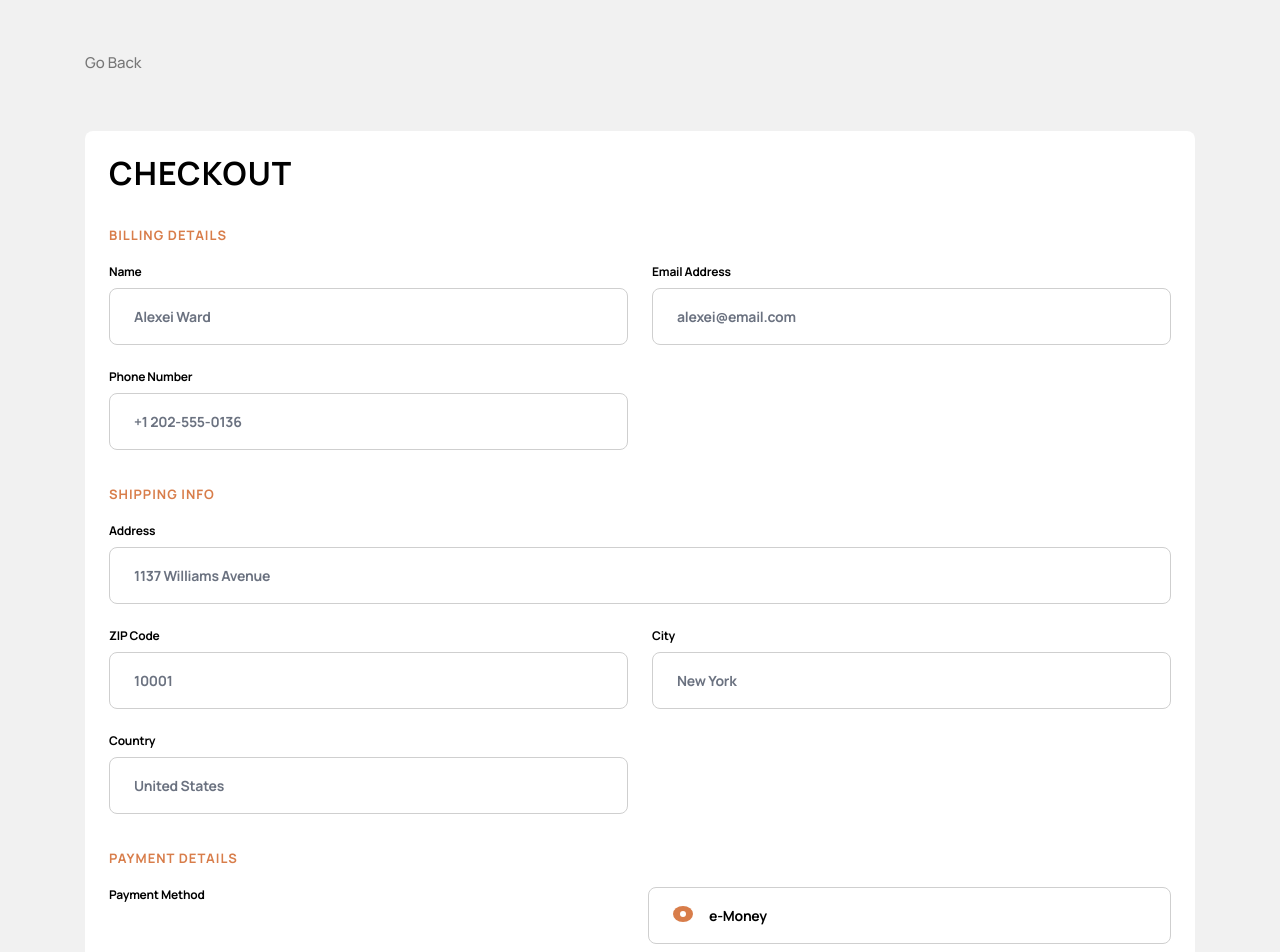
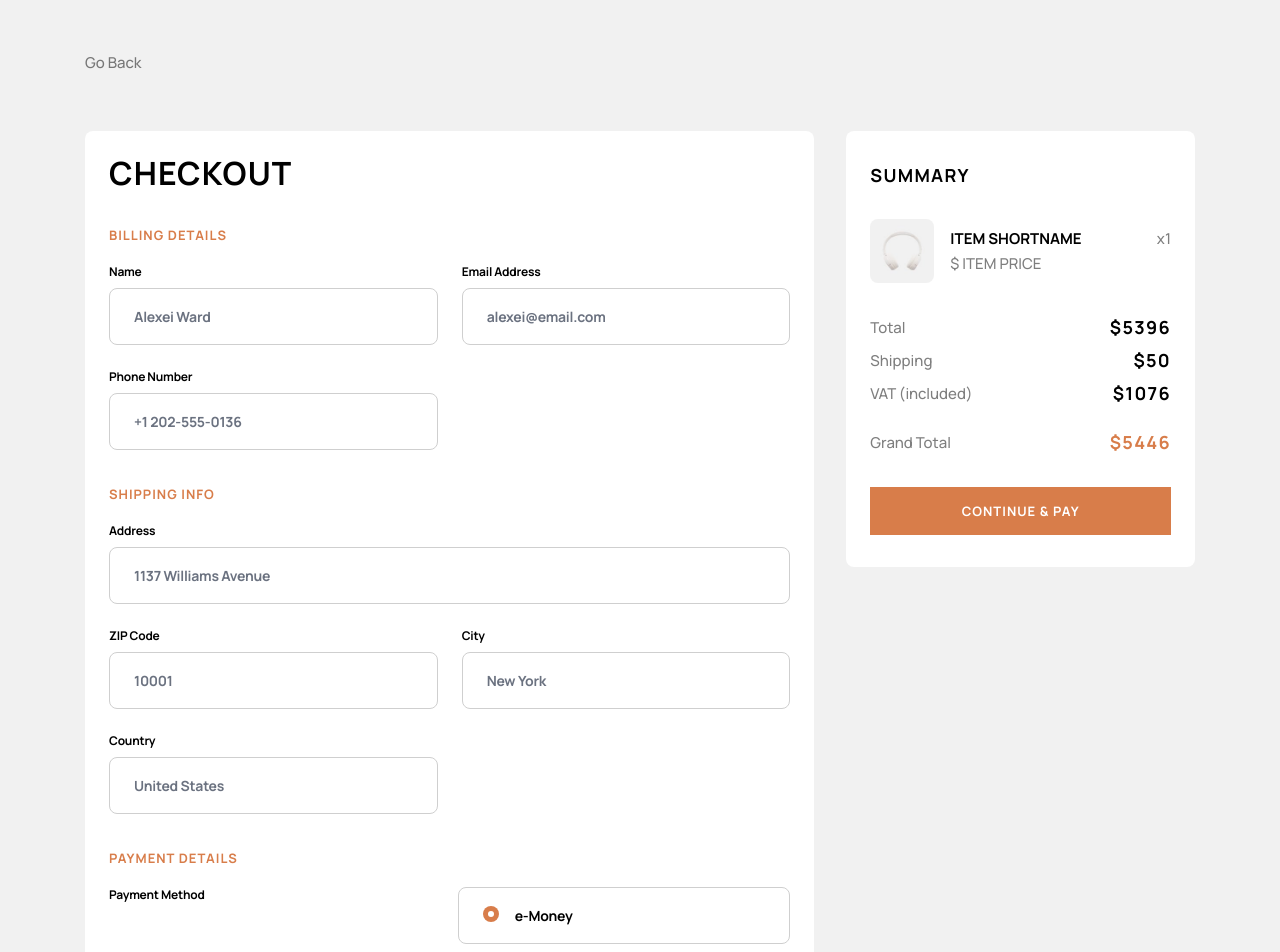
Before and after one commit to scottmotion/audiophile-ecommerce, a React (Vite) app: page /audiophile-ecommerce/checkout in a window 1280 px wide. Shown: the part 120-1072 px from the top of the page. Built offline with nearby package versions, Linux system fonts and the light colour scheme.

Commit message:
Update Checkout.tsx

```diff
--- a/src/pages/Checkout.tsx
+++ b/src/pages/Checkout.tsx
@@ -11,8 +11,9 @@ export default function Checkout() {
           </Link>
         </div>
       </nav>
-      <main className="flex w-full flex-col items-center gap-[2rem] bg-light-grey px-6 pb-24 md:px-10 md:pb-[7.25rem] lg:pb-[8.75rem]">
-        <section className="flex w-full max-w-content flex-col gap-8 rounded-lg bg-white px-6 pb-8 pt-6">
+      <main className="flex w-full flex-col items-center  bg-light-grey px-6 pb-24 md:px-10 md:pb-[7.25rem] lg:pb-[8.75rem]">
+        <div className="grid w-full max-w-content gap-[2rem] lg:grid-cols-3">
+          <section className="flex w-full flex-col gap-8 rounded-lg bg-white px-6 pb-8 pt-6 lg:col-span-2">
             <h1 className="heading-5 md:heading-4">Checkout</h1>
 
             <div className="flex flex-col gap-4">
@@ -20,7 +21,11 @@ export default function Checkout() {
               <div className="grid gap-6 md:grid-cols-2">
                 <div className="flex flex-col gap-2">
                   <label htmlFor="name">Name</label>
-                <input type="text" id="name" placeholder="Alexei Ward"></input>
+                  <input
+                    type="text"
+                    id="name"
+                    placeholder="Alexei Ward"
+                  ></input>
                 </div>
                 <div className="flex flex-col gap-2">
                   <label htmlFor="email">Email Address</label>
@@ -87,7 +92,6 @@ export default function Checkout() {
                       type="radio"
                       id="eMoney"
                       name="payMethod"
-                    className="aspect-square w-5"
                       defaultChecked
                     ></input>
                     <label htmlFor="eMoney" className="label-select">
@@ -99,7 +103,6 @@ export default function Checkout() {
                       type="radio"
                       id="cashOnDelivery"
                       name="payMethod"
-                    className="aspect-square w-5"
                     ></input>
                     <label htmlFor="cashOnDelivery" className="label-select">
                       Cash on Delivery
@@ -121,7 +124,8 @@ export default function Checkout() {
               </div>
             </div>
           </section>
-        <section className="flex w-full max-w-content flex-col gap-8 rounded-lg bg-white px-6 py-8">
+          <section>
+            <div className="flex w-full flex-col gap-8 rounded-lg bg-white px-6 py-8">
               <h2 className="heading-7">Summary</h2>
               <div className="flex flex-col">
                 <div className="flex flex-row justify-between">
@@ -157,11 +161,15 @@ export default function Checkout() {
                 </div>
                 <div className="mt-4 flex justify-between">
                   <p>Grand Total</p>
-              <p className="heading-7 text-dark-orange opacity-100">$5446</p>
+                  <p className="heading-7 text-dark-orange opacity-100">
+                    $5446
+                  </p>
                 </div>
               </div>
               <button className="btn btn-1 w-full"> Continue & Pay</button>
+            </div>
           </section>
+        </div>
       </main>
     </>
   );
```
Lines whose indentation alone changed are shown as unchanged.
